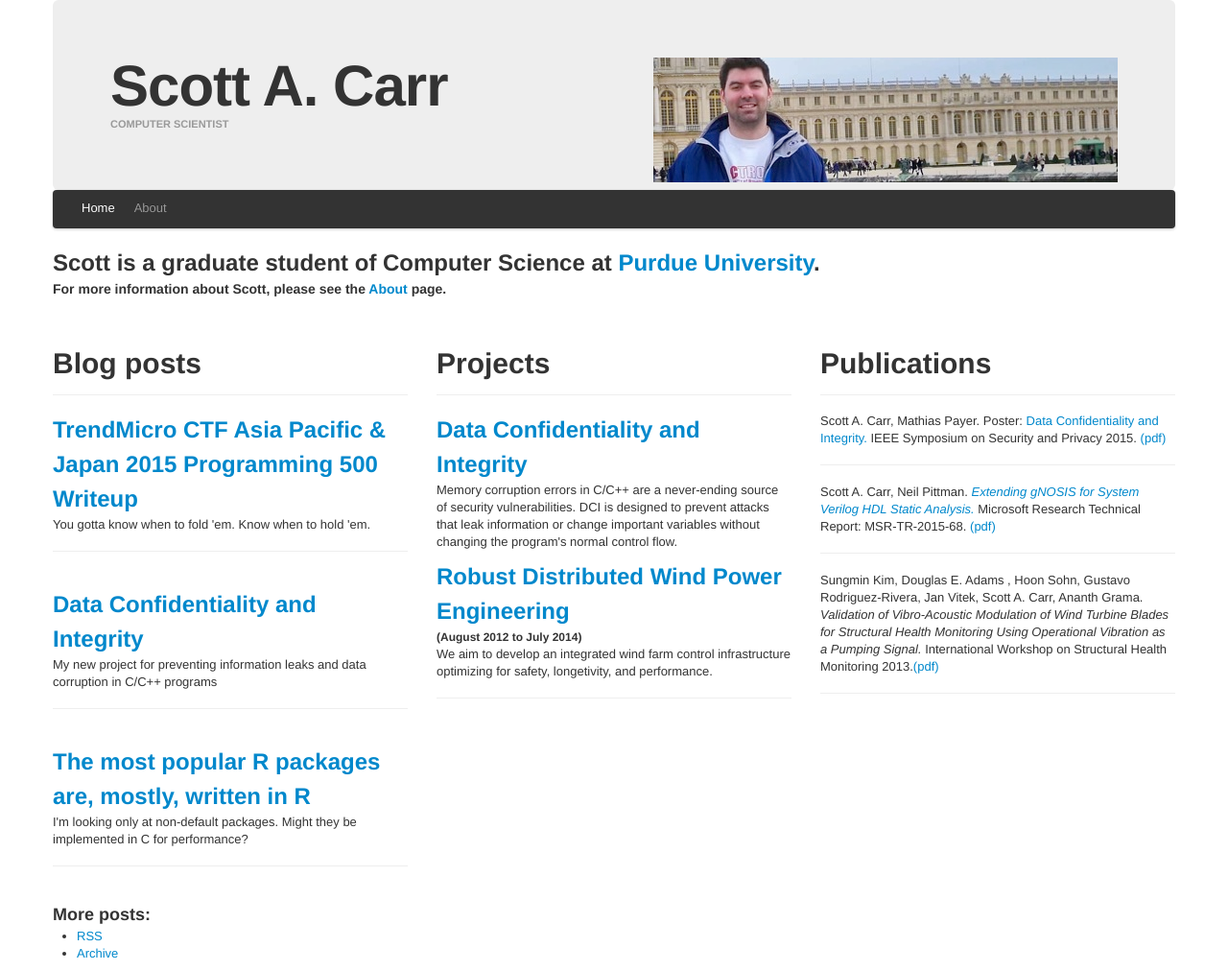
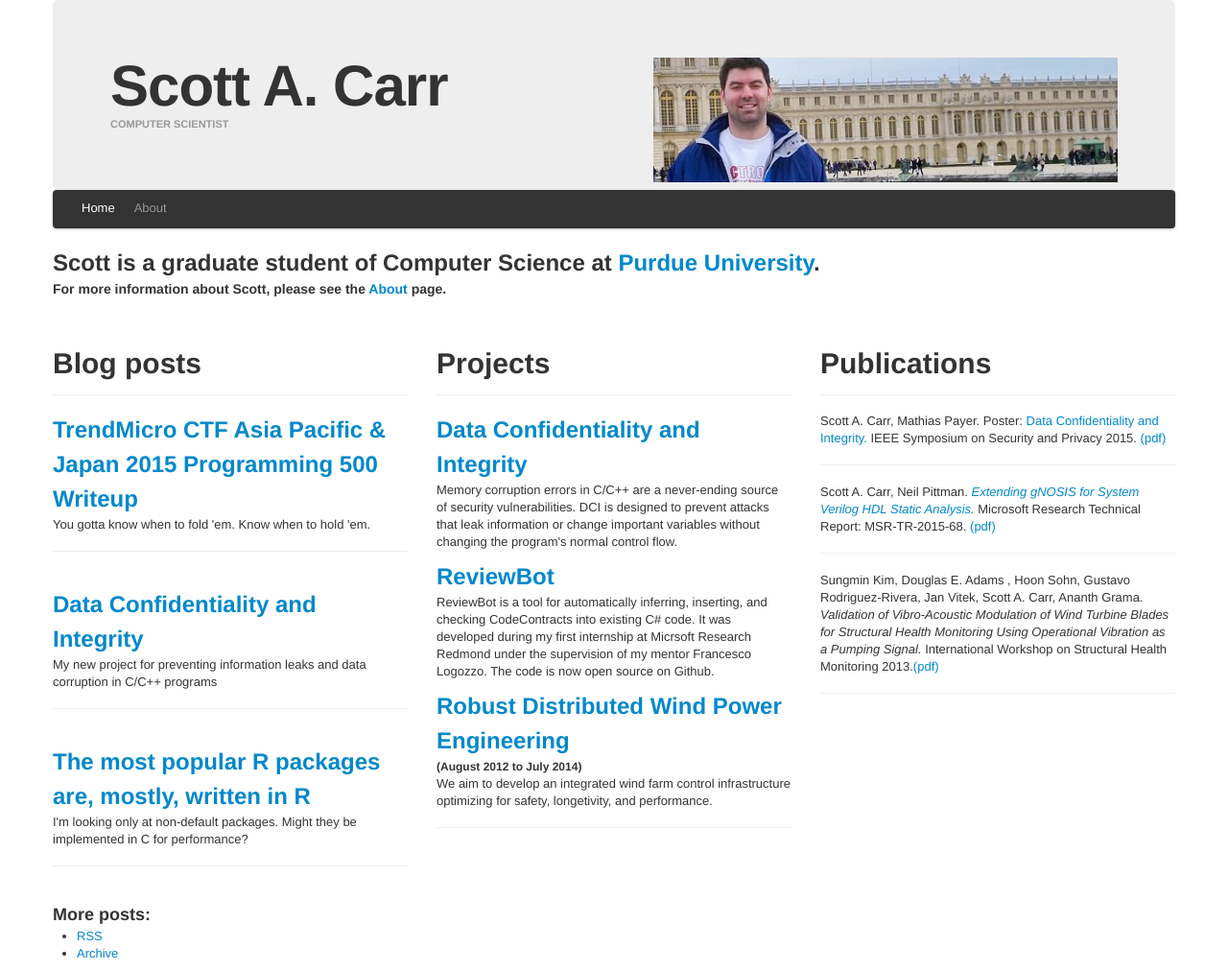
Before and after one commit to scottcarr/scottcarr.github.com, a Jekyll site: the page built from index.html, in a window 1280 px wide. Shown: the whole page at 96% size. Built offline with Jekyll 4.4.1, drawn with Linux system fonts in a browser that asks for light colours.

Commit message:
add reviewbot

```diff
--- a/index.html
+++ b/index.html
@@ -49,6 +49,13 @@ title_element: h1
       information or change important variables without changing the program's
       normal control flow.
       </p>
+      <h2 class="title"><a href="https://github.com/scottcarr/reviewbot">
+          ReviewBot</a></h2>
+      <p>
+      ReviewBot is a tool for automatically inferring, inserting, and checking CodeContracts
+      into existing C# code.  It was developed during my first internship at Micrsoft Research Redmond
+      under the supervision of my mentor Francesco Logozzo.  The code is now open source on Github.
+      </p>
       <h2 class="title"><a href="http://wind.cs.purdue.edu">
           Robust Distributed Wind Power Engineering</a></h2>
       <h5>(August 2012 to July 2014) </h5>
```
